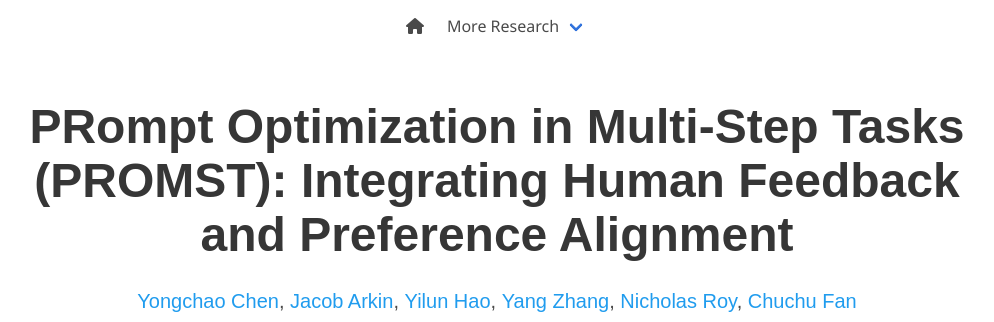
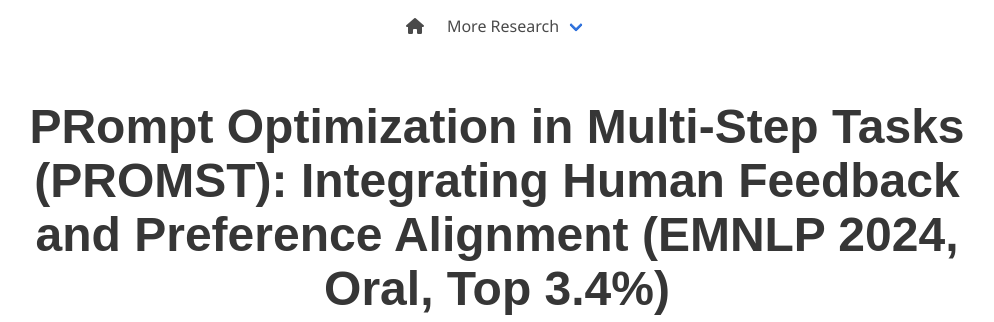
Before and after one commit to yongchao98/MIT-REALM-PROMST, a plain HTML site: page index.html in a window 1280 px wide. Shown: the top 322 px of the page, without its empty margins (143-1137 px from the left). Drawn offline with nearby package versions, Linux system fonts and the light colour scheme; some icons are missing; a web font is replaced by a local one.

Commit message:
Update index.html

```diff
--- a/index.html
+++ b/index.html
@@ -86,7 +86,7 @@
     <div class="container is-max-desktop">
       <div class="columns is-centered">
         <div class="column has-text-centered">
-          <h1 class="title is-1 publication-title">PRompt Optimization in Multi-Step Tasks (PROMST): Integrating Human Feedback and Preference Alignment</h1>
+          <h1 class="title is-1 publication-title">PRompt Optimization in Multi-Step Tasks (PROMST): Integrating Human Feedback and Preference Alignment (EMNLP 2024, Oral, Top 3.4%)</h1>
           <div class="is-size-5 publication-authors">
             <span class="author-block">
               <a href="https://yongchao98.github.io/YongchaoChen/">Yongchao Chen</a>,</span>
```
